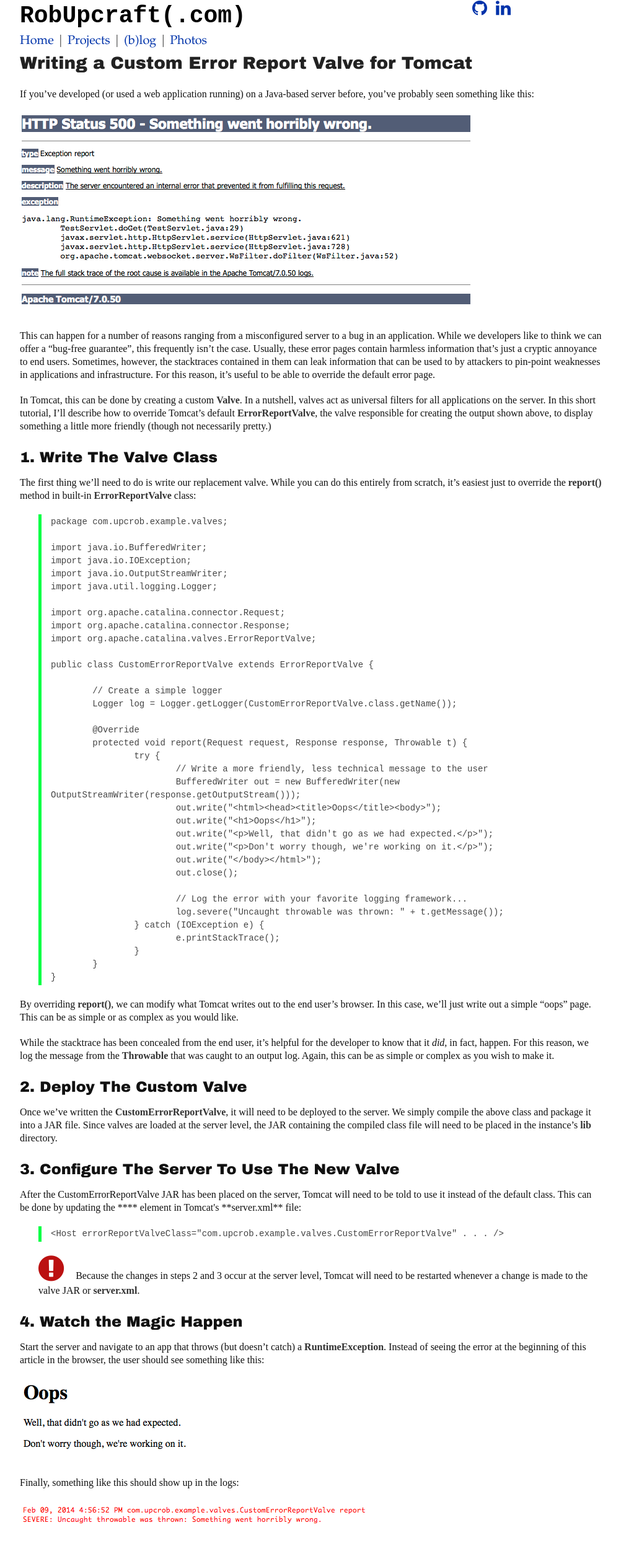
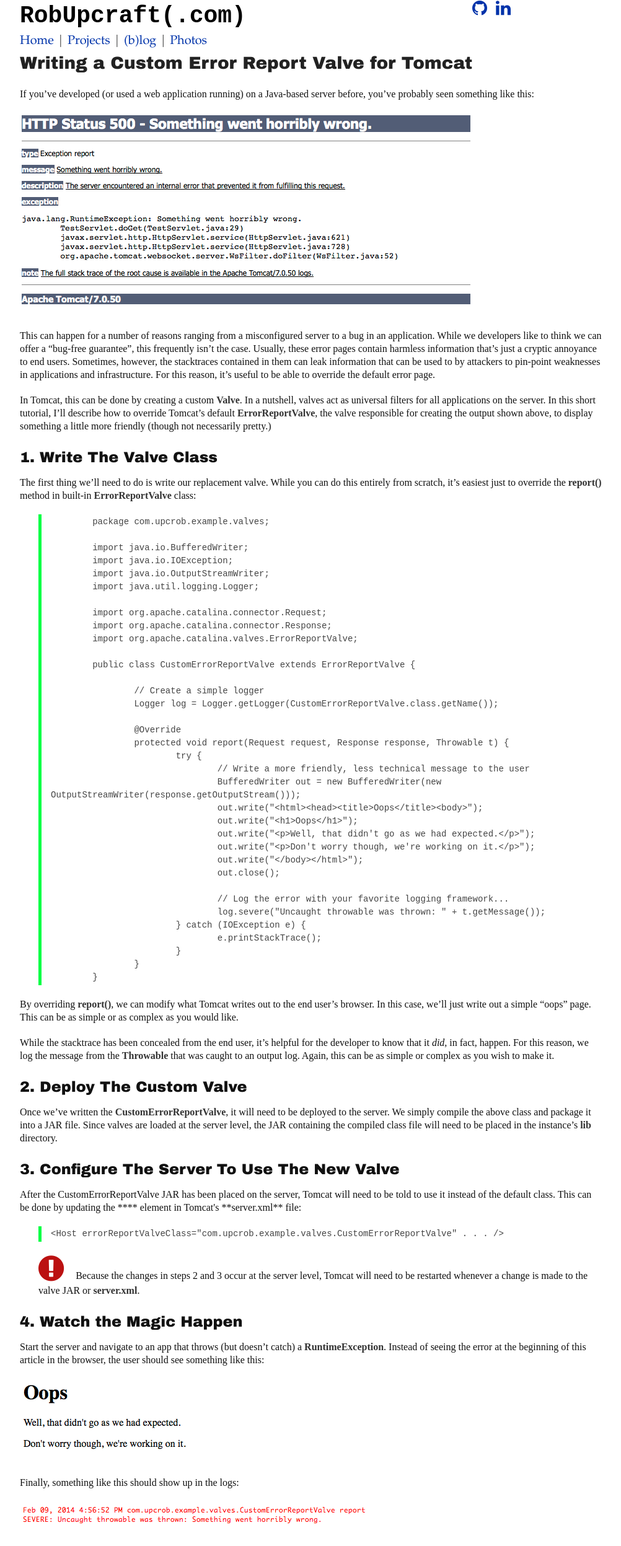
Before and after one commit to upcrob/upcrob.github.io, a Jekyll site: the page built from tomcat-valves.md, in a window 1280 px wide. Shown: the whole page at 62% size, without its empty margins (138-1140 px from the left). Built offline with Jekyll 4.4.1, drawn with Linux system fonts in a browser that asks for light colours; our own code applies the rules of GitHub Pages for plain Markdown files.

Commit message:
Updated valves source and changed highlighter to pygments.

````diff
--- a/_config.yml
+++ b/_config.yml
@@ -1 +1,2 @@
 markdown: kramdown
+highlighter: pygments
--- a/tomcat-valves.md
+++ b/tomcat-valves.md
@@ -19,6 +19,7 @@
 
 The first thing we'll need to do is write our replacement valve.  While you can do this entirely from scratch, it's easiest just to override the **report()** method in built-in **ErrorReportValve** class:
 
+```
 	package com.upcrob.example.valves;
 
 	import java.io.BufferedWriter;
@@ -54,6 +55,7 @@
 			}
 		}
 	}
+```
 
 By overriding **report()**, we can modify what Tomcat writes out to the end user's browser.  In this case, we'll just write out a simple "oops" page.  This can be as simple or as complex as you would like.
 
````
